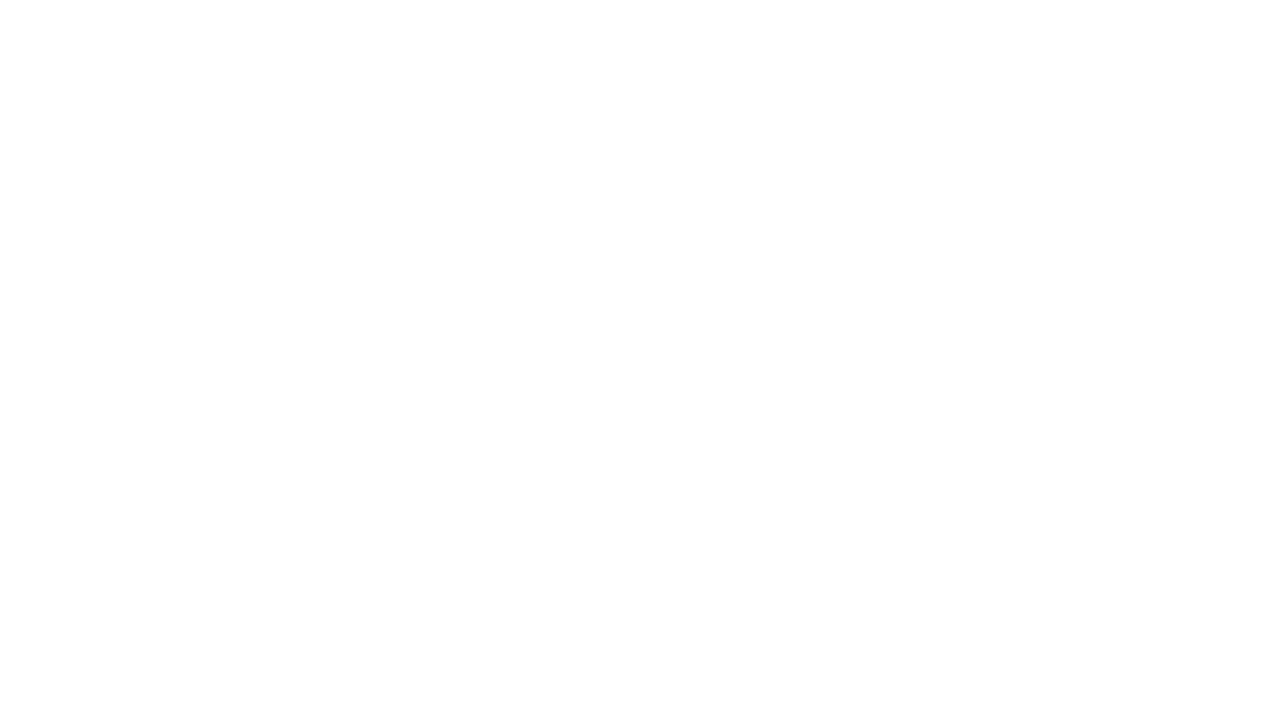
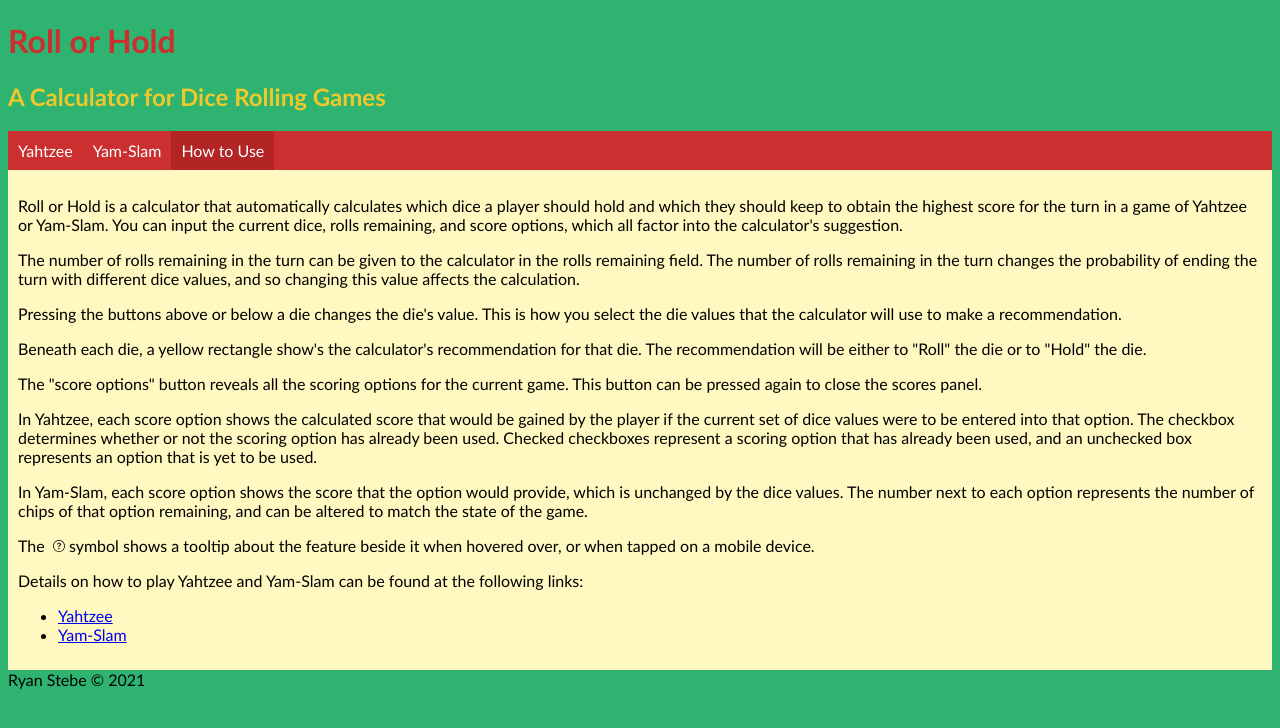
Before and after one commit to rjstebe/RollorHold, a plain HTML site: page how-to-use.html in a window 1280 px wide. Drawn offline with Linux system fonts and the light colour scheme.

Commit message:
Added how to use page, and balanced Yam-Slam score columns.

```diff
--- a/how-to-use.html
+++ b/how-to-use.html
@@ -0,0 +1,42 @@
+<!DOCTYPE html>
+<html>
+<head>
+  <title> Roll Or Hold: Yahtzee </title>
+  <meta name="viewport" content="width=device-width, initial-scale=1">
+  <script>
+    var type = "Yahtzee";
+  </script>
+  <script type="text/javascript" src="recommend.js"></script>
+  <link rel="stylesheet" href="style.css">
+</head>
+<body onload="onLoad()">
+  <header>
+    <h1 id="title">Roll or Hold</h1>
+    <h2 id="subtitle">A Calculator for Dice Rolling Games</h2>
+  </header>
+  <div id="content">
+    <nav>
+      <a href="index.html"><div class="nav-button">Yahtzee</div></a><!--
+      --><a href="yam-slam.html"><div class="nav-button">Yam-Slam</div></a><!--
+      --><a href="how-to-use.html"><div class="nav-button" style="background-color: #b32424">How to Use</div></a>
+    </nav>
+    <div id="calculator">
+      <p>Roll or Hold is a calculator that automatically calculates which dice a player should hold and which they should keep to obtain the highest score for the turn in a game of Yahtzee or Yam-Slam. You can input the current dice, rolls remaining, and score options, which all factor into the calculator's suggestion.</p>
+      <p>The number of rolls remaining in the turn can be given to the calculator in the rolls remaining field. The number of rolls remaining in the turn changes the probability of ending the turn with different dice values, and so changing this value affects the calculation.</p>
+      <p>Pressing the buttons above or below a die changes the die's value. This is how you select the die values that the calculator will use to make a recommendation.</p>
+      <p>Beneath each die, a yellow rectangle show's the calculator's recommendation for that die. The recommendation will be either to "Roll" the die or to "Hold" the die.</p>
+      <p>The "score options" button reveals all the scoring options for the current game. This button can be pressed again to close the scores panel.</p>
+      <p>In Yahtzee, each score option shows the calculated score that would be gained by the player if the current set of dice values were to be entered into that option. The checkbox determines whether or not the scoring option has already been used. Checked checkboxes represent a scoring option that has already been used, and an unchecked box represents an option that is yet to be used.</p>
+      <p>In Yam-Slam, each score option shows the score that the option would provide, which is unchanged by the dice values. The number next to each option represents the number of chips of that option remaining, and can be altered to match the state of the game.</p>
+      <p>The <span class="help-icon"></span> symbol shows a tooltip about the feature beside it when hovered over, or when tapped on a mobile device.</p>
+      <p>Details on how to play Yahtzee and Yam-Slam can be found at the following links:</p>
+      <ul>
+        <li><a href="https://www.ultraboardgames.com/yahtzee/game-rules.php">Yahtzee</a></li>
+        <li><a href="https://www.ultraboardgames.com/yamslam/game-rules.php">Yam-Slam</a></li>
+      <ul>
+    </div>
+  </div>
+
+  <footer>Ryan Stebe &copy; 2021</footer>
+</body>
+</html>
--- a/recommend.js
+++ b/recommend.js
@@ -75,7 +75,7 @@
   showScores = !showScores;
   if (showScores){
     icon.style.transform = "rotate(90deg)";
-    dropdown.style.height = "179.33px";
+    dropdown.style.height = "210px";
     dropdown.addEventListener("transitionend", (e) => {
       if (e.target == dropdown){
         dropdown.style.overflow = "visible";
```
Also changed, not shown: yam-slam.html (+3 -2 lines).
